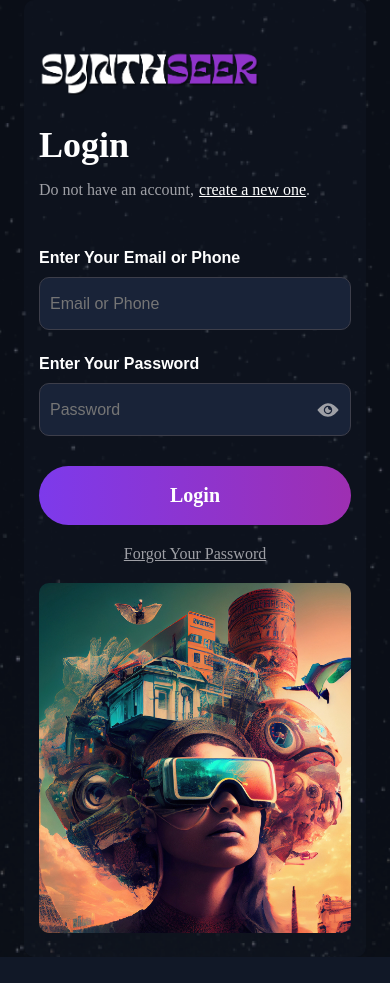
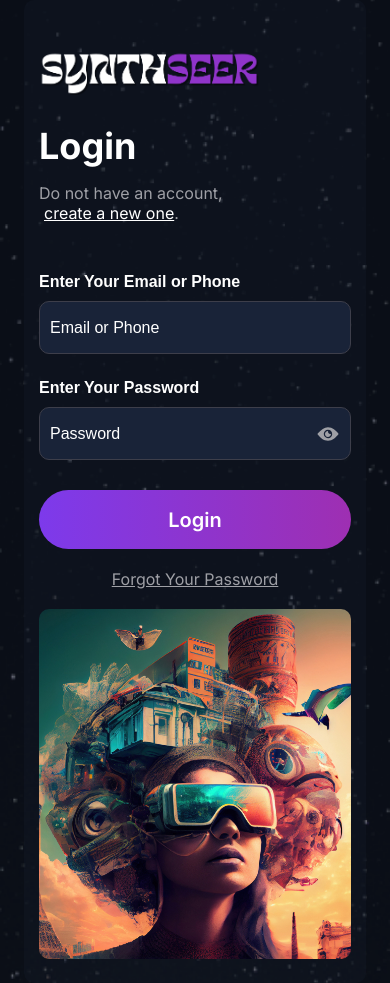
Before and after one commit to nabeelnasir9/fe-tomnov, a React (Vite) app: page /log-in in a window 390 px wide. Before the commit the page ends 957 px from the top, so only its background shows below. Built offline with nearby package versions, Linux system fonts and the light colour scheme.

Commit message:
feat(otp):styels

```diff
--- a/src/components/button/index.css
+++ b/src/components/button/index.css
@@ -5,7 +5,7 @@
   width: 100%;
   text-align: center;
   color: #fff;
-  font-family: "Exo 2";
+  font-family: "Inter";
   font-size: 20px;
   font-weight: 600;
   margin-top: 30px;
--- a/src/pages/login/index.css
+++ b/src/pages/login/index.css
@@ -1,5 +1,6 @@
 .login-container {
   background-image: url("./../../assets/log-in.png");
+  font-family: "Inter";
   background-position: center;
   background-repeat: no-repeat;
   background-size: cover;
@@ -38,7 +39,7 @@
 }
 .login-heading {
   color: #fff;
-  font-family: "Oxygen";
+  font-family: "Inter";
   font-weight: 700;
   font-size: 36px;
   margin-top: 25px;
@@ -54,19 +55,19 @@
 .login-header > p {
   color: #9fa0a6;
   font-size: 16px;
-  font-family: "Oxygen";
+  font-family: "Inter";
   font-weight: 400;
 }
 .login-header > button {
   color: #fff;
   font-size: 16px;
-  font-family: "Oxygen";
+  font-family: "Inter";
   font-weight: 400;
   text-decoration: underline;
   margin-left: 5px;
 }
 .forgot-button {
-  font-family: "Oxygen";
+  font-family: "Inter";
   font-size: 16px;
   font-weight: 400;
   color: #9fa0a6;
@@ -106,7 +107,7 @@
     max-height: 50vh;
   }
   .forgot-button {
-    font-family: "Oxygen";
+    font-family: "Inter";
     font-size: 16px;
     font-weight: 400;
     color: #9fa0a6;
--- a/src/pages/sign-up/index.css
+++ b/src/pages/sign-up/index.css
@@ -7,6 +7,11 @@
 .sign-input-main > div {
   width: 48%;
 }
+::placeholder {
+  color: white;
+  opacity: 1; /* Firefox */
+}
+
 .checkbox-main {
   display: flex;
   flex-direction: row;
@@ -184,15 +189,19 @@
     max-height: 50vh;
   }
 }
-
+.MuiDialogContent-root {
+  background-image: linear-gradient(to right, #7d3aeb, #9e2fb2);
+  padding: 50px;
+  color: white;
+}
 .modal-button {
-  background-image: linear-gradient(to right, #7d3aeb, #9e2fb2);
+  background-color: white;
   height: 59px;
   border-radius: 100px;
   width: 100%;
   text-align: center;
-  color: #fff;
-  font-family: "Exo 2";
+  color: purple;
+  font-family: "Inter";
   font-size: 20px;
   font-weight: 600;
   margin-top: 30px;
@@ -224,3 +233,11 @@
     font-size: 14px;
   }
 }
+
+.otp-modal-header {
+  display: flex;
+  align-items: center;
+  font-size: 20px;
+  width: 100%;
+  justify-content: space-between;
+}
--- a/src/pages/sign-up/index.jsx
+++ b/src/pages/sign-up/index.jsx
@@ -241,7 +241,7 @@ const SignUp = () => {
           <Typography gutterBottom>
             <div className="otp-instructions">
               Please enter the 6-digit verification code we sent to your email:
-              <span className="email-highlight"> {email}</span>
+              <span className="email-highlight">{email}</span>
             </div>
           </Typography>
           <Typography gutterBottom component="div">
@@ -253,7 +253,16 @@ const SignUp = () => {
                 <input {...props} key={index} placeholder="0" />
               )}
               separator={<span>-</span>}
-              inputStyle="otp-input-style"
+              inputStyle={{
+                fontSize: "24px",
+                color: "white",
+                width: "40px",
+                height: "40px",
+                margin: "0 8px",
+                paddingTop: "10px",
+                paddingBottom: "10px",
+                borderRadius: "4px",
+              }}
               shouldAutoFocus
             />
             <div className="otp-timer">
```
Also changed, not shown: 1 other file (tests, documents, lock files or other folders).
